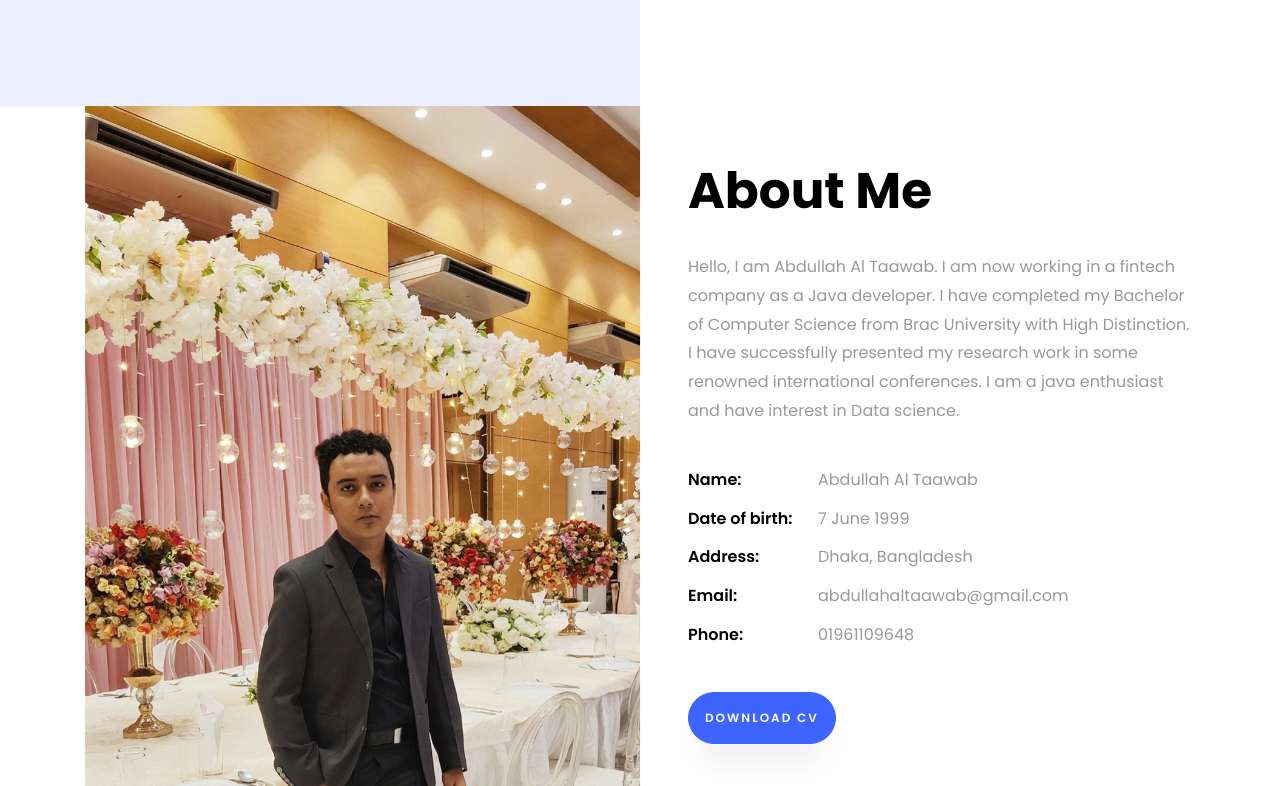
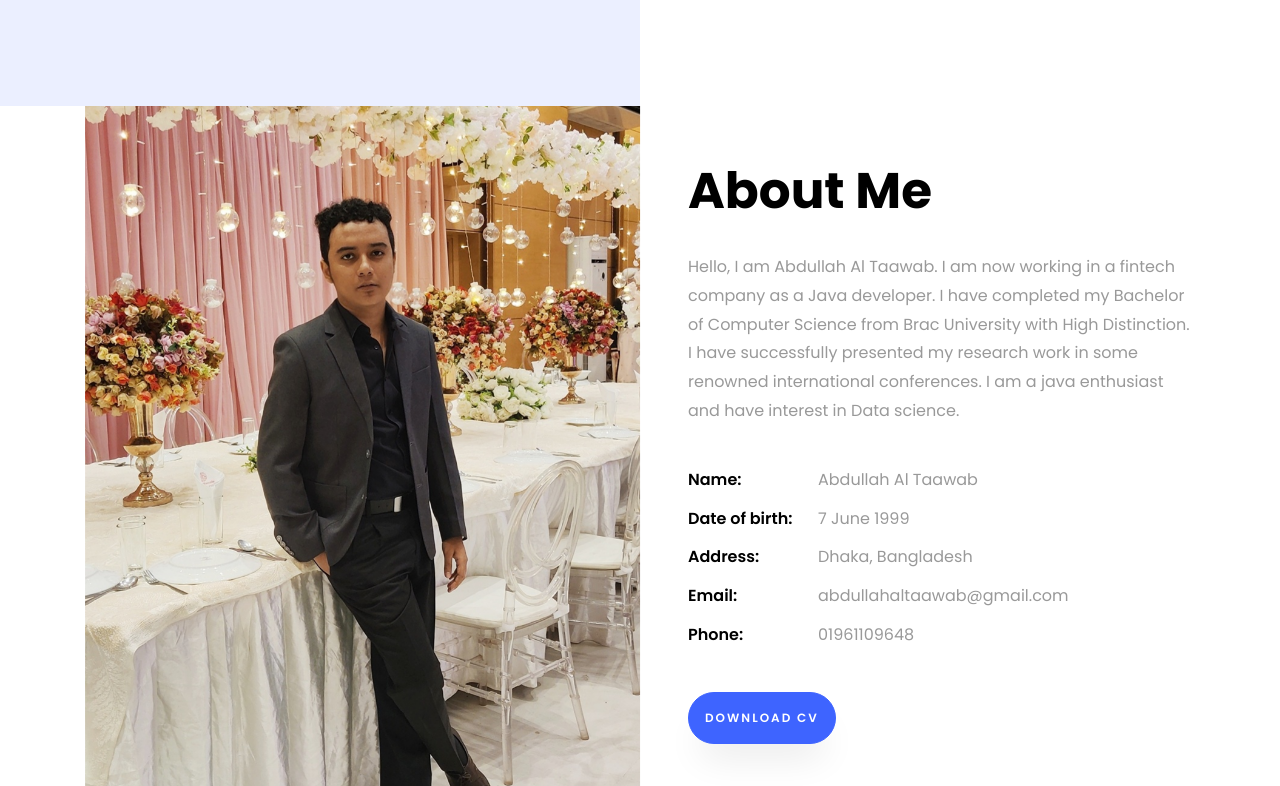
Before and after one commit to Abdullah-Al-Taawab/Abdullah-Al-Taawab.github.io, a plain HTML site: page index.html in a window 1280 px wide. Shown: the part 694-1480 px from the top of the page. Drawn offline with Linux system fonts and the light colour scheme; files whose address does not match are found by name.

Commit message:
New version added

```diff
--- a/index.html
+++ b/index.html
@@ -76,7 +76,9 @@
     				<div class="img-about img d-flex align-items-stretch">
     					<div class="overlay"></div>
 
-						 <img src="E:\Abdullah-Al-Taawab.github.io\Taawab.jpg" class="img d-flex align-self-stretch align-items-center" alt="">
+						 <!--<img src="url(images/Taawab.jpg)" class="img d-flex align-self-stretch align-items-center" alt="">-->
+						 <section class="img d-flex align-self-stretch align-items-center" style="background-image: url(images/Taawab.jpg)" alt="">
+						 </section>
 
     				</div>
     			</div>
```
Also changed, not shown: images/Taawab.jpg (added).
